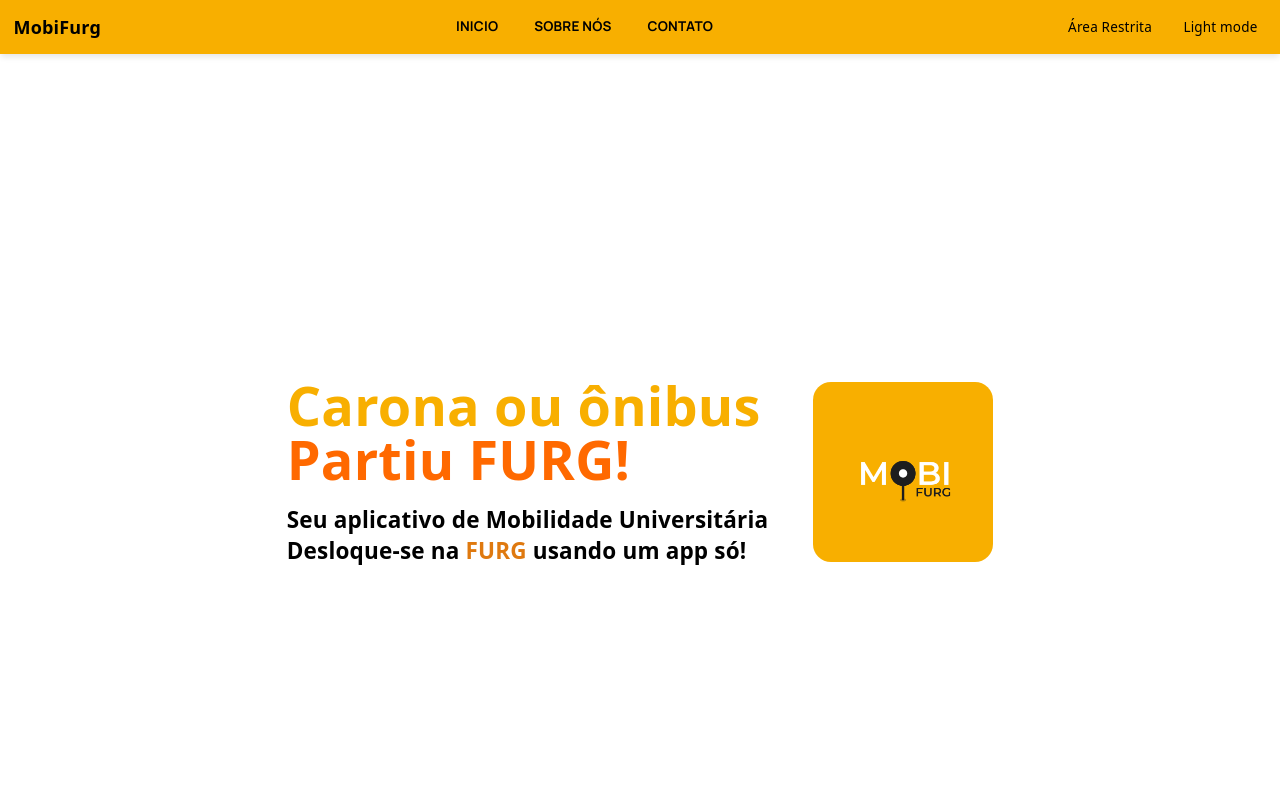
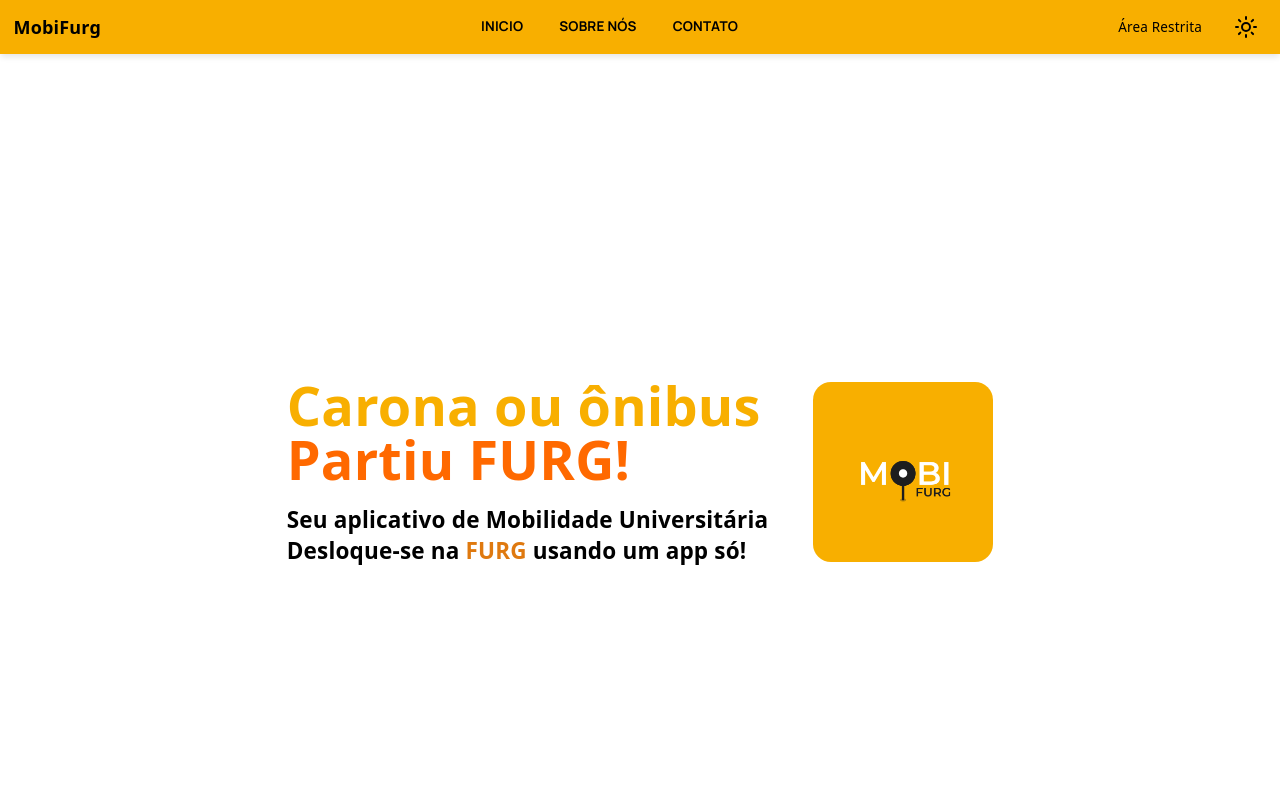
Before and after one commit to Projeto-Mobi/landing-page, a React (Vite) app: page / in a window 1280 px wide. Shown: the top 800 px of the page. Built offline with nearby package versions, Linux system fonts and the light colour scheme.

Commit message:
refactor: update ToggleDarkMode button for improved accessibility and visual clarity

```diff
--- a/src/components/ToggleDarkMode.tsx
+++ b/src/components/ToggleDarkMode.tsx
@@ -1,11 +1,13 @@
 import useDarkMode from "@/hooks/useDarkMode";
+import { Moon, Sun } from 'lucide-react';
 
 function ToggleDarkMode() {
     const { isDarkMode, toggleDarkMode } = useDarkMode();
 
     return (
-        <button className="cursor-pointer p-2" onClick={toggleDarkMode}>
-            { isDarkMode ? "Dark mode" : "Light mode"}
+        <button className="cursor-pointer p-2 outline-none" onClick={toggleDarkMode}>
+            {/* { isDarkMode ? "Dark mode" : <Sun /> + "Light mode"} */}
+            { isDarkMode ? <Moon /> : <Sun /> }
         </button>
     )
 }
```
